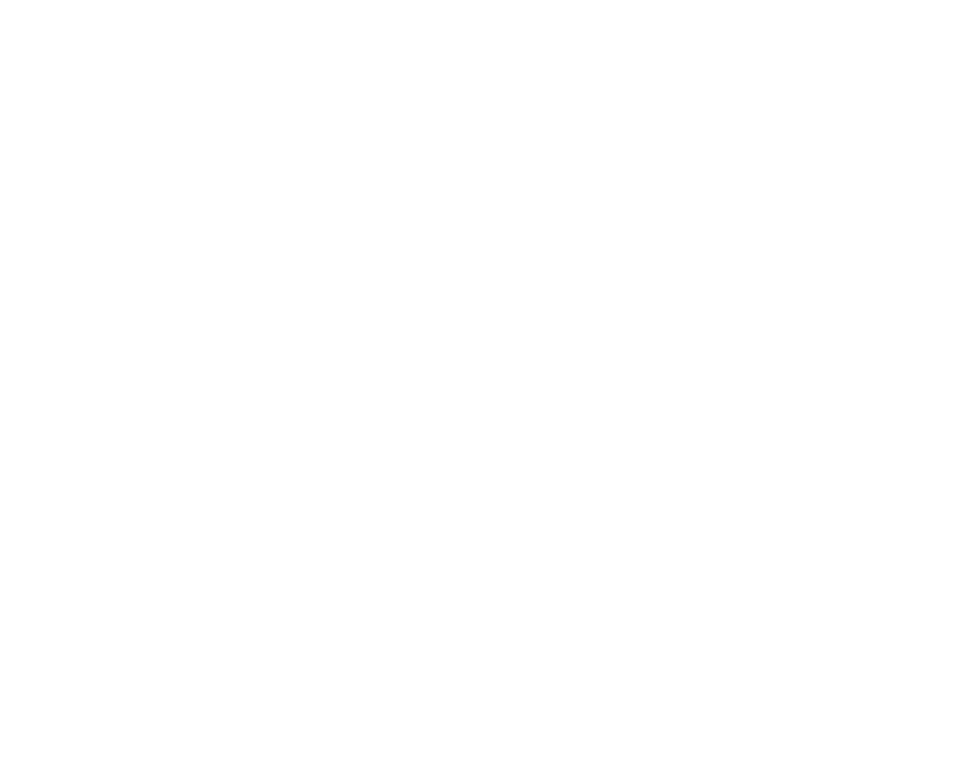
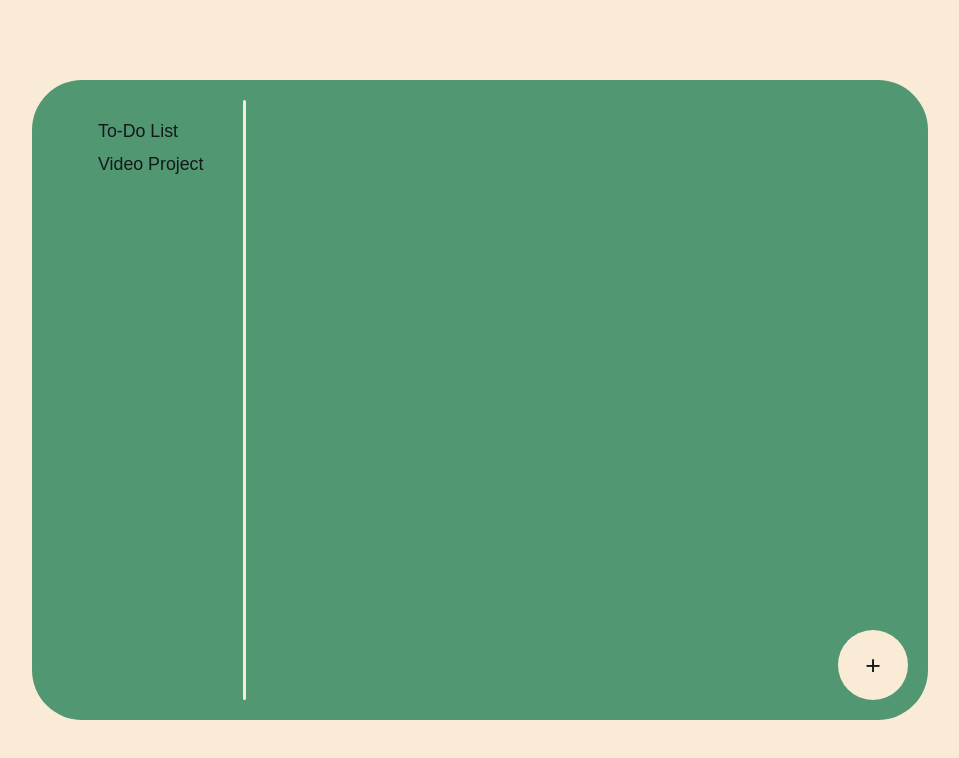
Before and after one commit to Jettan17/odin-to-do-list, a website built with webpack: page src/template.html in a window 1280 px wide. Shown: the whole page, without its empty margins (160-1119 px from the left). Built offline with nearby package versions, Linux system fonts and the light colour scheme.

Commit message:
feat: added projects DOM updating

```diff
--- a/src/index.js
+++ b/src/index.js
@@ -1,4 +1,21 @@
 import { projectManager } from "./toDoList";
+import "./style.css";
+
+const updateProjectsDOM = () => {
+    const projectsList = document.getElementById("projects").firstElementChild;
+
+    for (const project of projectManager.projectList) {
+        const projectListItem = document.createElement("li");
+        const projectTitle = document.createElement("button");
+        projectTitle.textContent = project.readProject().title;
+        projectListItem.appendChild(projectTitle);
+        projectsList.appendChild(projectListItem);
+    }
+
+}
+
+
+
 
 document.addEventListener("DOMContentLoaded", () => {
     //Testing, remove when building and deploying
@@ -9,17 +26,13 @@ document.addEventListener("DOMContentLoaded", () => {
         dueDate: "03-11-2025",
         priority: "Low"};
     defaultProject.addItem(newItem);
-    console.log(defaultProject.readProject());
-    console.log(defaultProject.readProject().itemList[0].readItem());
     defaultProject.readProject().itemList[0].updateItem({title: "changed from prev"});
-    console.log(defaultProject.readProject().itemList[0].readItem());
     const newProject = {
         title: "Video Project",
         description: "4201 Final Project",
     }
     projectManager.addProject(newProject);
-    console.log(projectManager.projectList.length);
-    console.log(projectManager.deleteProject(defaultProject));
-    console.log(projectManager.projectList.length);
-    console.log(projectManager.projectList[0].readProject());
+
+    updateProjectsDOM();
+    updateTasksDOM(defaultProject);
 })
--- /dev/null
+++ b/src/style.css
@@ -0,0 +1,83 @@
+:root {
+    --background-color: #faebd7;
+    --primary-color: #13181a;
+    --secondary-color: #519872;
+
+}
+
+body {
+    background-color: var(--background-color);
+    display: flex;
+    justify-content: center;
+    align-items: center;
+    min-height: 100vh;
+    margin: 0px;
+    font-family: fantasy;
+}
+
+#main-content {
+    flex: 0.7;
+    background-color: var(--secondary-color);
+    min-width: 70vh;
+    min-height: 80vh;
+    border-radius: 50px;
+
+    display: flex;
+}
+
+#projects {
+    flex: 0.25;
+    margin: 20px;
+    display: flex;
+    flex-direction: column;
+}
+
+#tasks {
+    flex: 0.75;
+    margin: 30px;
+    display: flex;
+    flex-direction: column;
+}
+
+button {
+    border: 0px;
+    background-color: rgba(0,0,0,0);
+    color: var(--primary-color);
+    cursor: pointer;
+    font-size: 2ch;
+}
+
+ul {
+    list-style-type: none;
+    margin: 20px 0px;
+}
+
+li {
+    margin-bottom: 10px;
+}
+
+#add-task-button {
+    background-color: var(--background-color);
+    width: 70px;
+    height: 70px;
+    border-radius: 50px;
+    margin: 20px;
+    align-self:last baseline;
+    font-size: 3ch;
+}
+
+#separator {
+    width: 3px;
+    height: 600px;
+    align-self: center;
+    background-color: var(--background-color);
+    border-radius: 999px;
+}
+
+.task-container {
+    display: grid;
+}
+
+p {
+    font-family: 'Trebuchet MS', 'Lucida Sans Unicode', 'Lucida Grande', 'Lucida Sans', Arial, sans-serif;
+}
--- a/src/template.html
+++ b/src/template.html
@@ -3,9 +3,18 @@
 <head>
     <meta charset="UTF-8">
     <meta name="viewport" content="width=device-width, initial-scale=1.0">
-    <title>Document</title>
+    <title>To-Do List</title>
 </head>
 <body>
-
+    <div id="main-content">
+        <div id="projects">
+            <ul>
+            </ul>
+        </div>
+        <div id="separator"></div>
+        <div id="tasks">
+        </div>
+        <button id="add-task-button">+</button>
+    </div>
 </body>
 </html>
```
Also changed, not shown: 1 other file.
